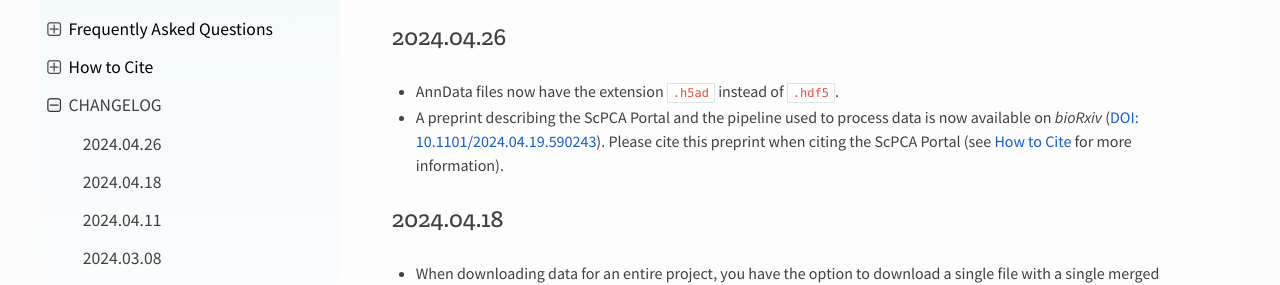
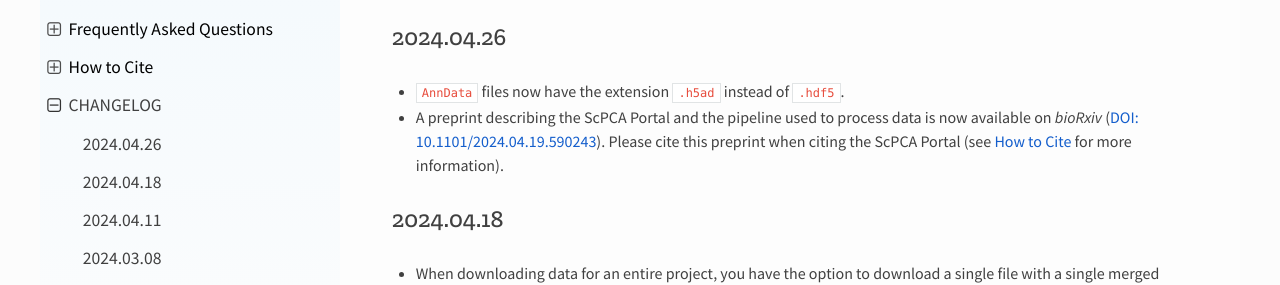
Before and after one commit to DongzeHE/scpca-docs, a Sphinx documentation site: the page built from docs/CHANGELOG.md, in a window 1280 px wide and 900 px high. Shown: the part 441-726 px from the top of the window. Built offline with Sphinx 7.4.7 and the Read the Docs theme 2.0.0, drawn with Linux system fonts in a browser that asks for light colours.

Commit message:
backticks

```diff
--- a/docs/CHANGELOG.md
+++ b/docs/CHANGELOG.md
@@ -14,7 +14,7 @@ For more information about `AlexsLemonade/scpca-nf` versions, please see [the re
 
 ## 2024.04.26
 
-* AnnData files now have the extension `.h5ad` instead of `.hdf5`.
+* `AnnData` files now have the extension `.h5ad` instead of `.hdf5`.
 * A preprint describing the ScPCA Portal and the pipeline used to process data is now available on _bioRxiv_ ([DOI: 10.1101/2024.04.19.590243](https://doi.org/10.1101/2024.04.19.590243)).
   Please cite this preprint when citing the ScPCA Portal (see {ref}`How to Cite <citation:how to cite>` for more information).
 
```
